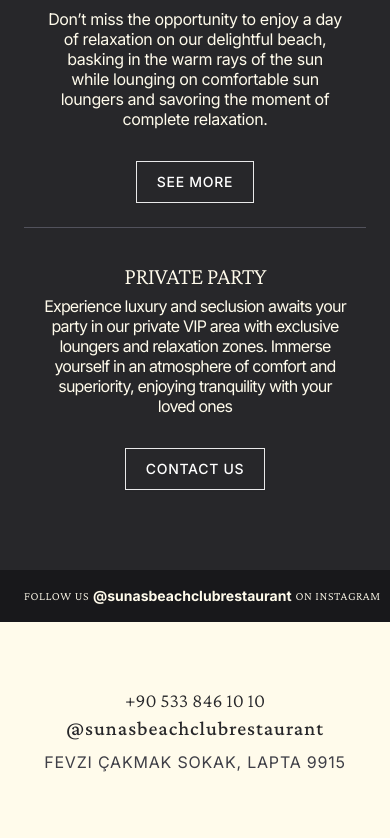
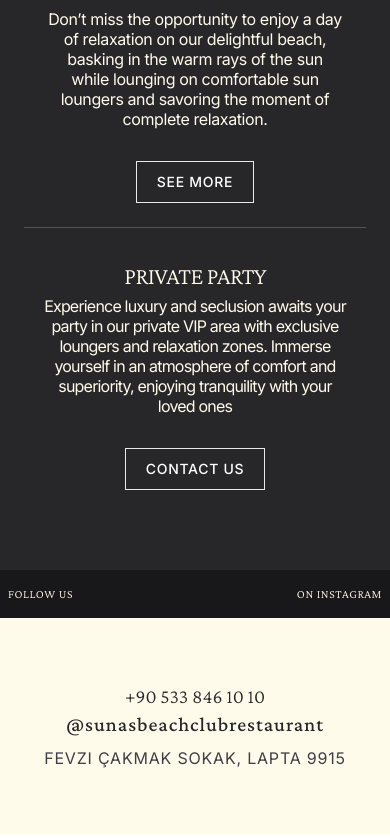
Before and after one commit to Joshue-dev/suna-restaurant, a Next.js app: page / in a window 390 px wide. Shown: the part 2392-3230 px from the top of the page. Built offline with nearby package versions, Linux system fonts and the light colour scheme.

Commit message:
Update footer.tsx

```diff
--- a/components/page-layout/footer.tsx
+++ b/components/page-layout/footer.tsx
@@ -5,12 +5,12 @@ export const Footer = () => {
     <footer>
       {/* Social Media Section */}
       <div className="bg-zinc-900 py-4 text-amber-50">
-        <div className="max-w-6xl mx-auto px-6">
+        <div className="max-w-6xl mx-auto px-2 lg:px-6">
           <div className="flex items-center justify-between text-sm whitespace-nowrap gap-1">
             <span className="font-light text-xs md:text-base tracking-wider heading">
               FOLLOW US
             </span>
-            <span className="font-bold">@sunasbeachclubrestaurant</span>
+            <span className="font-bold max-sm:hidden">@sunasbeachclubrestaurant</span>
             <span className="font-light text-xs md:text-base  tracking-wider heading">
               ON INSTAGRAM
             </span>
```
